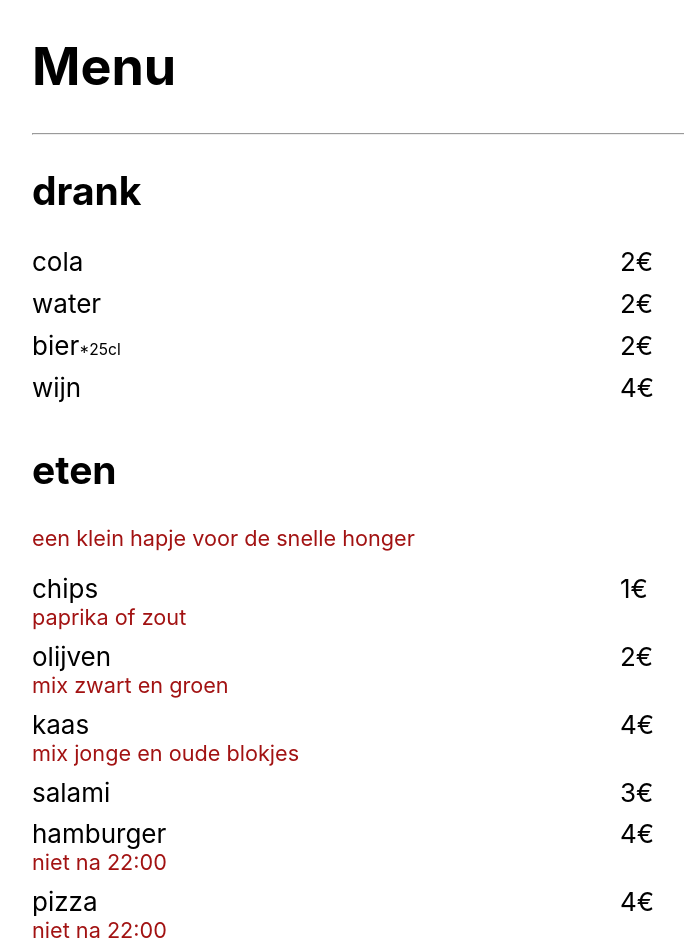
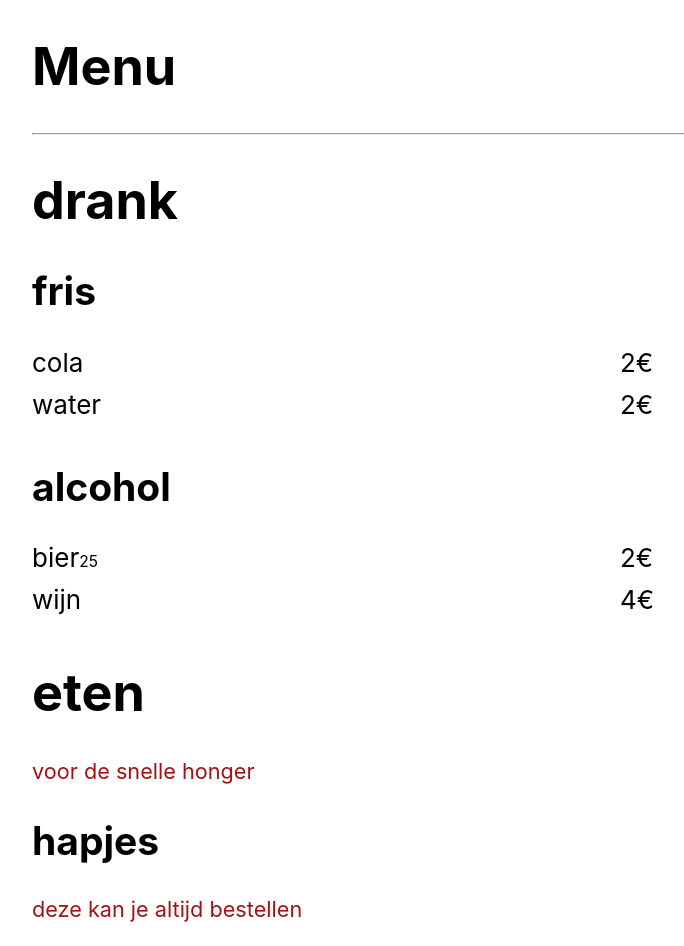
Before and after one commit to SammyLaureys/menucard, a React (Create React App) app: page / in a window 1280 px wide. Shown: the top 946 px of the page, without its empty margins (20-704 px from the left). Built offline with nearby package versions, Linux system fonts and the light colour scheme.

Commit message:
oef 5.2 af

```diff
--- a/src/App.js
+++ b/src/App.js
@@ -1,52 +1,7 @@
 import React from 'react';
 import './App.css';
-
-const PRODUCTS_DATA = [
-    {
-        name: "drank",
-        products: [
-            {name: "cola", price: 2},
-            {name: "water", price: 2},
-            {name: "bier", price: 2, size: "*25cl"},
-            {name: "wijn", price: 4}
-        ],
-    },
-    {
-        name: "eten",
-        note: "een klein hapje voor de snelle honger",
-        products: [
-            {name: "chips", price: 1, note: "paprika of zout"},
-            {name: "olijven", price: 2, note: "mix zwart en groen"},
-            {name: "kaas", price: 4, note: "mix jonge en oude blokjes"},
-            {name: "salami", price: 3},
-            {name: "hamburger", price: 4, note: "niet na 22:00"},
-            {name: "pizza", price: 4, note: "niet na 22:00"}
-        ]
-    }
-];
-
-function Category(props) {
-    const {category} = props;
-    return <div>
-        <h2>{category.name}</h2>
-        <p className="note">{category.note}</p>
-        {category.products.map((p) => <ProductLine key={p.name} product={p}/>)}
-    </div>
-
-}
-
-function ProductLine(props) {
-    const {product} = props;
-    return <div>
-        <div className="ProductLine">
-            <div>{product.name}<span className="productSize">{product.size}</span></div>
-            <div>{product.price}&euro;</div>
-        </div>
-        <div className="note productNote">{product.note}</div>
-    </div>
-        ;
-
-}
+import {PRODUCTS_DATA} from "./data/products_data";
+import {Category} from "./Components/Category";
 
 function App() {
     return (
@@ -55,11 +10,8 @@ function App() {
             <hr/>
             {
                 PRODUCTS_DATA.map((c) =>
-                    <Category key={c.name} category={c}/>
-                )
-
+                    <Category key={c.name} category={c}/>)
             }
-
         </div>
     );
 }
--- /dev/null
+++ b/src/Components/Category.js
@@ -0,0 +1,11 @@
+import React from "react";
+import {SubCategory} from "./SubCategory";
+
+export function Category(props) {
+    const {category} = props;
+    return <div>
+        <h1>{category.name}</h1>
+        <p className="note">{category.note}</p>
+        {category.subcategories.map((sc) => <SubCategory key={sc.name} subcategory={sc}/>)}
+    </div>
+}
--- /dev/null
+++ b/src/Components/ProductLine.js
@@ -0,0 +1,13 @@
+import React from "react";
+
+export function ProductLine(props) {
+    const {product} = props;
+    return <div>
+        <div className="ProductLine">
+            <div>{product.name}<span className="productSize">{product.size}</span></div>
+            <div>{product.price}&euro;</div>
+        </div>
+        <div className="note productNote">{product.note}</div>
+    </div>
+        ;
+}
--- /dev/null
+++ b/src/Components/SubCategory.js
@@ -0,0 +1,11 @@
+import React from "react";
+import {ProductLine} from "./ProductLine";
+
+export function SubCategory(props) {
+    const {subcategory} = props;
+    return <div>
+        <h2>{subcategory.name}</h2>
+        <p className="note">{subcategory.note}</p>
+        {subcategory.products.map((p) => <ProductLine key={p.name} product={p}/>)}
+    </div>
+}
--- /dev/null
+++ b/src/data/products_data.js
@@ -0,0 +1,46 @@
+export const PRODUCTS_DATA = [
+    {
+        name: "drank",
+        subcategories: [
+            {
+                name: "fris",
+                products: [
+                    {name: "cola", price: 2},
+                    {name: "water", price: 2},
+                ],
+            },
+            {
+                name: "alcohol",
+                products: [
+                    {name: "bier", price: 2, size: 25},
+                    {name: "wijn", price: 4}
+                ],
+            }]
+    },
+    {
+        name: "eten",
+        note: "voor de snelle honger",
+        subcategories: [
+            {
+                name: "hapjes",
+                note: "deze kan je altijd bestellen",
+                products: [
+                    {name: "chips", price: 1, note: "paprika of zout"},
+                    {name: "olijven", price: 2,
+                        note: "mix zwart en groen"},
+                    {name: "kaas", price: 4,
+                        note: "mix jonge en oude blokjes"},
+                    {name: "salami", price: 3},
+                ]
+            },
+            {
+                name: "warm",
+                note: "niet na 22:00",
+                products: [
+                    {name: "hamburger", price: 4},
+                    {name: "pizza", price: 4}
+                ]
+            }
+        ]
+    }
+];
```
